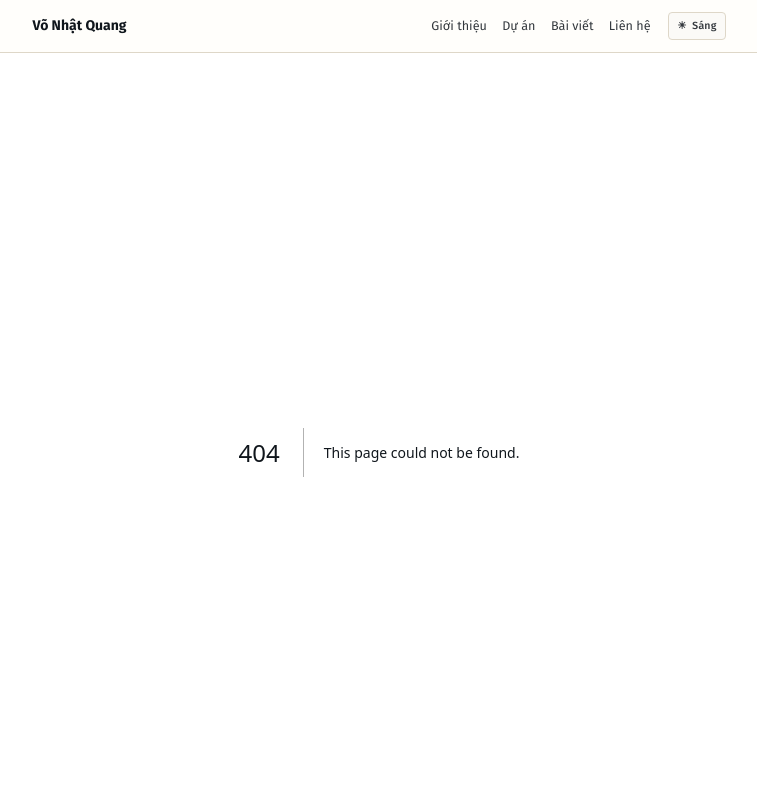
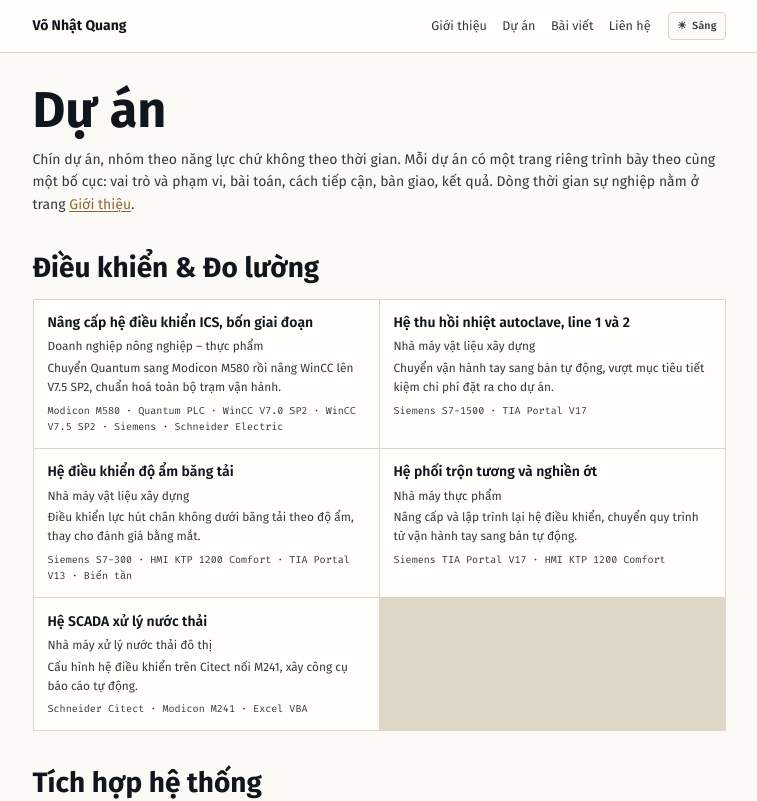
Before and after one commit to quangvo1302/quangvo1302.github.io, a Next.js app: page /projects in a window 1280 px wide. Before the commit this address had no page. Shown: the top 801 px of the page, without its empty margins (261-1018 px from the left). Built offline with nearby package versions, Linux system fonts and the light colour scheme.

Commit message:
feat: add about, contact, projects index, and 404 pages

```diff
--- /dev/null
+++ b/app/projects/page.tsx
@@ -0,0 +1,36 @@
+import Link from "next/link";
+import { ProjectCard } from "@/components/ProjectCard";
+import { projectsIndexPage } from "@/data/pages";
+import { getProjectsByCategory, projectCategorySections } from "@/data/projects";
+import { pageMetadata } from "@/lib/metadata";
+
+export const metadata = pageMetadata({
+  title: projectsIndexPage.seoTitle,
+  description: projectsIndexPage.description,
+  path: projectsIndexPage.path
+});
+
+export default function ProjectsPage() {
+  return (
+    <div className="wrap">
+      <h1>{projectsIndexPage.title}</h1>
+      <p>
+        Chín dự án, nhóm theo năng lực chứ không theo thời gian. Mỗi dự án có một
+        trang riêng trình bày theo cùng một bố cục: vai trò và phạm vi, bài toán,
+        cách tiếp cận, bàn giao, kết quả. Dòng thời gian sự nghiệp nằm ở trang{" "}
+        <Link href="/about/">Giới thiệu</Link>.
+      </p>
+
+      {projectCategorySections.map((section) => (
+        <section key={section.key}>
+          <h2>{section.label}</h2>
+          <div className="cards">
+            {getProjectsByCategory(section.key).map((project) => (
+              <ProjectCard project={project} key={project.slug} />
+            ))}
+          </div>
+        </section>
+      ))}
+    </div>
+  );
+}
```
Also changed, not shown: app/about/page.tsx (added, +31 -0 lines), app/contact/page.tsx (added, +27 -0 lines), app/not-found.tsx (added, +13 -0 lines).
